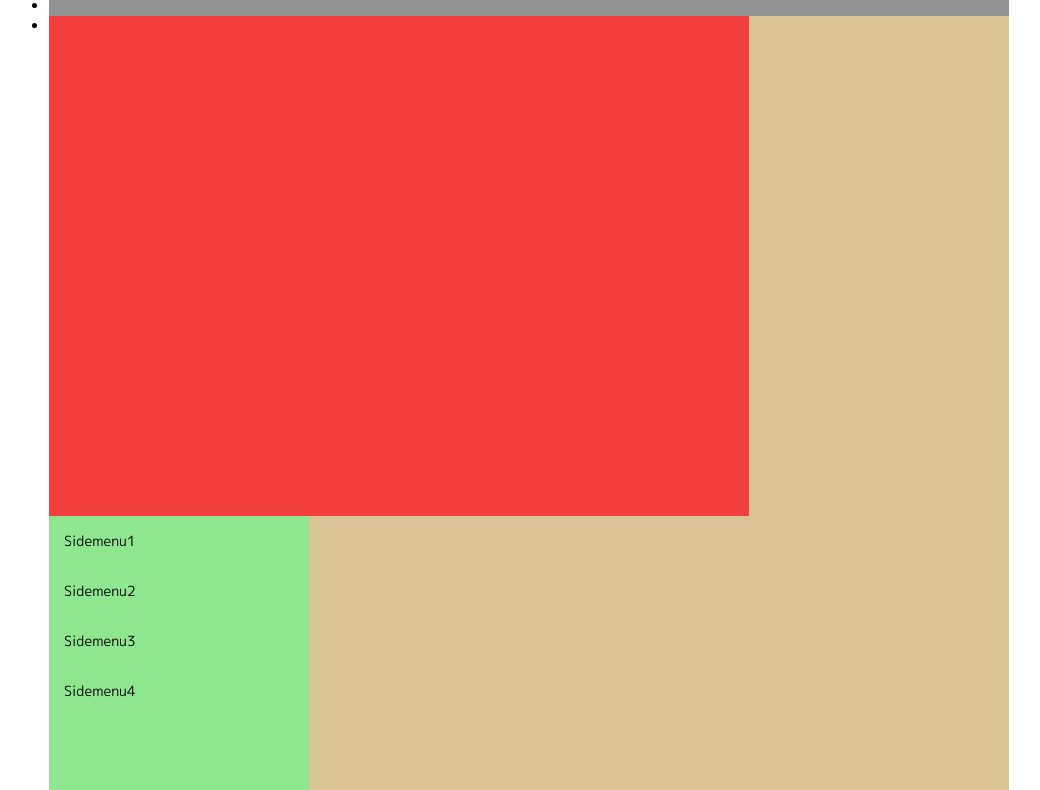
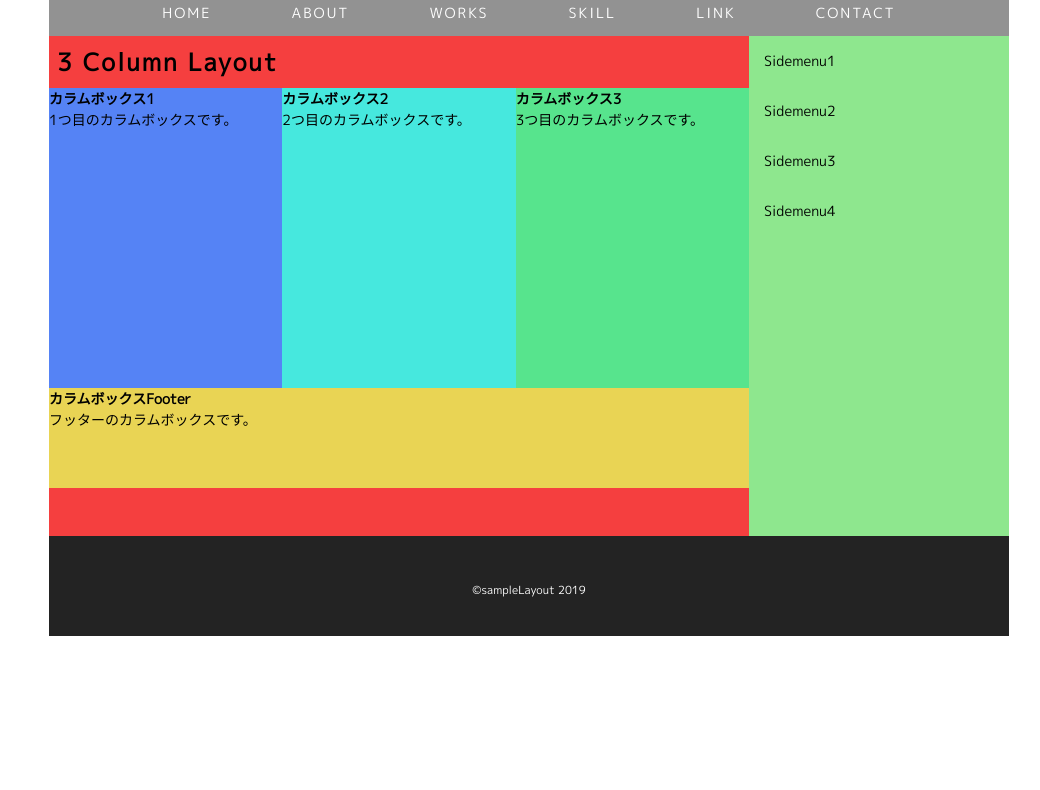
Before and after one commit to kabosuke111/practiceFloat, a plain HTML site: page index.html in a window 1280 px wide. Shown: the part 84-874 px from the top of the page, without its empty margins (111-1151 px from the left). After the commit the page ends 800 px from the top, so only its background shows below. Drawn offline with nearby package versions, Linux system fonts and the light colour scheme.

Commit message:
３カラムレイアウトと２絡むレイアウトを作りました

```diff
--- a/css/style.scss
+++ b/css/style.scss
@@ -23,22 +23,142 @@ $B_point: 768px;
 }
 
 * {
-    margin: 0;
-    padding: 0;
+  margin: 0;
+  padding: 0; }
+
+*, *::before, *::after {
+  box-sizing: border-box; }
+
+html {
+  font-size: 62.5%; }
+
+body {
+  font-size: 1.4rem;
+  font-family: 'M PLUS 1p', sans-serif;
+
 }
 
-*,*::before,*::after {
-    box-sizing: border-box;
+.clearfix::after {
+    content: "";
+    clear: both;
+    display: block;
 }
 
-html {
-    font-size: 62.5%;
-}
-
-body {
-    font-size: 1.4rem;
+//h3セクションタイトル
+.section-title {
+    font-size: 2.4rem;
+    padding: 8px;
+    letter-spacing: 2px;
 }
 
 #wrapper {
+  width: 960px;
+  background-color: #EAE3CD;
+  margin: 0 auto;
+}
+
+#header {
+  width: 100%;
+  height: 120px;
+  background: #929292;
+}
+
+#main {
+  width: 700px;
+  height: 500px;
+  background: rgb(245, 63, 63);
+    float: left;
+}
+
+#aside {
+  width: 260px;
+  height: 500px;
+  background: #8ee78e;
+    float: right;
+}
+
+#footer {
+  width: 100%;
+  height: 100px;
+  background: #232323;
+  color: #fff;
+  padding: 43px;
+  text-align: center;
+    clear: both;
+}
+
+/*---------------------------------------------------------------------------
+
+                                    ヘッダー
+
+---------------------------------------------------------------------------*/
+.site__title {
+    font-size: 4.0rem;
+    padding: 10px;
+    margin-block-start: 0;
+    margin-block-end: 0;
+}
+
+.site__ul {
+    @include FLEX();
+
+    li {
+        list-style: none;
+        margin: 0 15px;
+
+
+        a {
+            display: block;
+            text-decoration: none;
+            padding: 7px 25px;
+            border-radius: 8px;
+            transition: 0.5s ease-out;
+            color: #fff;
+            letter-spacing: 2px;
+
+            &:hover {
+                color: #555;
+                background: #eee;
+            }
+        }
+
+
+    }
+}
+
+/*---------------------------------------------------------------------------
+
+                                    アサイド
+
+---------------------------------------------------------------------------*/
+.sidemenu__box li {
+  list-style: none;
+  padding: 15px;
+}
+
+
+/*---------------------------------------------------------------------------
+
+                            スリーカラムレイアウト
+
+---------------------------------------------------------------------------*/
+.column-three__inner {
 
 }
+
+.column-three__inner--footer {
+    background: #E9D454;
+    height: 100px;
+    width: 100%;
+}
+
+[class^="column-three__box"] {
+    height: 300px;
+    width: calc(100% / 3);
+    width: -webkit-calc(100% / 3);
+    float: left;
+}
+
+.column-three__box--box1 {background: #5583F5;}
+.column-three__box--box2 {background: #46E8DE;}
+.column-three__box--box3 {background: #57E48D;}
--- a/index.html
+++ b/index.html
@@ -1,5 +1,5 @@
 <!doctype html>
-<html><!-- InstanceBegin template="../../dreamweaver用テンプレート/Templates/temp.dwt" codeOutsideHTMLIsLocked="false" -->
+<html><!-- InstanceBegin template="/Templates/temp.dwt" codeOutsideHTMLIsLocked="false" -->
 <head>
 <meta htto-equiv="x-ua-compatible" content="IE=Edge">
 <meta name="author" content="工藤勇斗">
@@ -34,7 +34,7 @@
 <!-- InstanceEndEditable -->
 </head>
 <body>
-<div id="wrapper">
+<div id="wrapper" class="clearfix">
 
 <!--//////////////////////////////////////////////////////////////////////////////////////////////////////
 
@@ -42,15 +42,15 @@
 
 //////////////////////////////////////////////////////////////////////////////////////////////////////-->
 <header id="header">
-    <h1 class="site__title"></h1>
+    <h1 class="site__title">Practice</h1>
     <nav class="site__nav">
         <ul class="site__ul">
-            <li><a class="site__link" href=""></a></li>
-            <li><a class="site__link" href=""></a></li>
-            <li><a class="site__link" href=""></a></li>
-            <li><a class="site__link" href=""></a></li>
-            <li><a class="site__link" href=""></a></li>
-            <li><a class="site__link" href=""></a></li>
+            <li><a class="site__link" href="">HOME</a></li>
+            <li><a class="site__link" href="">ABOUT</a></li>
+            <li><a class="site__link" href="">WORKS</a></li>
+            <li><a class="site__link" href="">SKILL</a></li>
+            <li><a class="site__link" href="">LINK</a></li>
+            <li><a class="site__link" href="">CONTACT</a></li>
         </ul>
     </nav>
 </header>
@@ -71,11 +71,28 @@
     <article id="">
         <h2 class="contents-title"></h2>
 
-        <!--:::::::::::::::::::::::::::::::　 　セクション1　 　:::::::::::::::::::::::::::::::-->
-        <section class="">
-            <h3 class="section-title"></h3>
-            <div>
-
+        <!--:::::::::::::::::::::::::::::::　 　３カラムレイアウト　 　:::::::::::::::::::::::::::::::-->
+        <section class="column-three">
+            <h3 class="section-title">3 Column Layout</h3>
+            <div class="column-three__inner clearfix">
+                <section class="column-three__box--box1">
+                    <h4>カラムボックス1</h4>
+                    <p>1つ目のカラムボックスです。</p>
+                </section>
+                <section class="column-three__box--box2">
+                    <h4>カラムボックス2</h4>
+                    <p>2つ目のカラムボックスです。</p>
+                </section>
+                <section class="column-three__box--box3">
+                    <h4>カラムボックス3</h4>
+                    <p>3つ目のカラムボックスです。</p>
+                </section>
+            </div>
+            <div class="column-three__footer">
+                <section class="column-three__inner--footer">
+                    <h4>カラムボックスFooter</h4>
+                    <p>フッターのカラムボックスです。</p>
+                </section>
             </div>
         </section>
 
```
Also changed, not shown: css/style.css.
